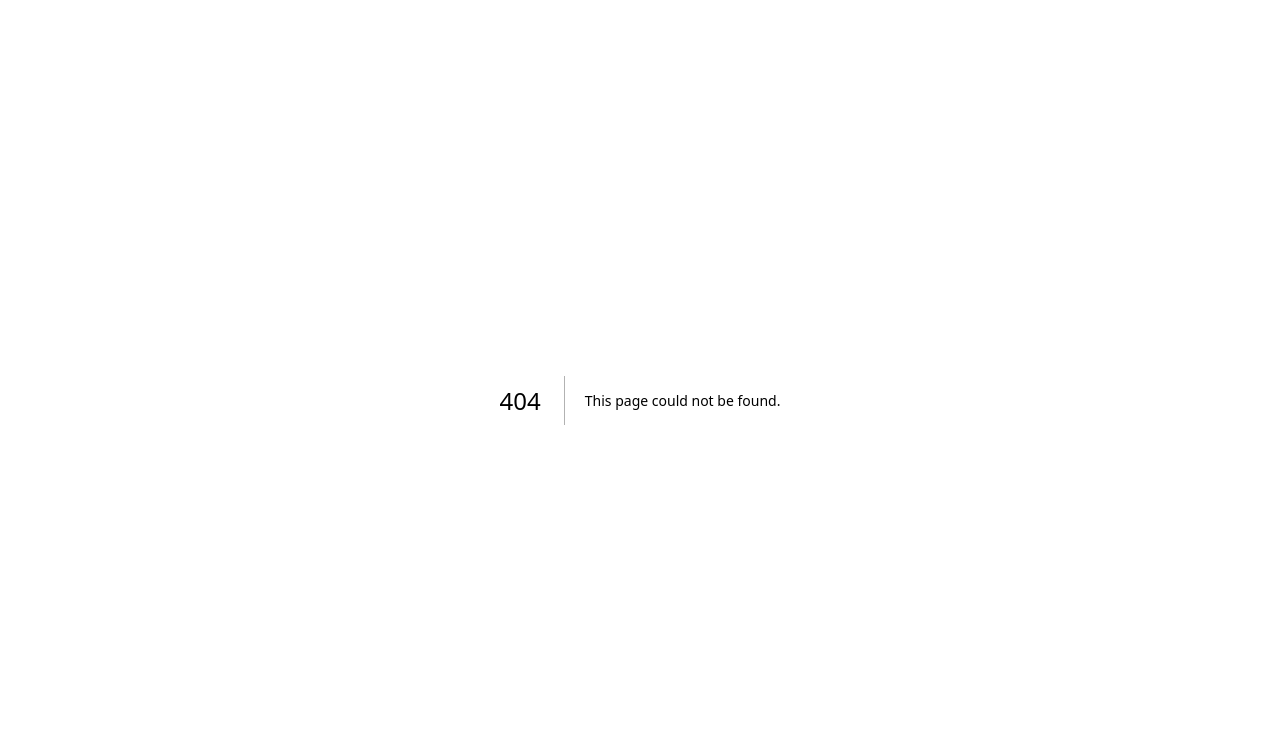
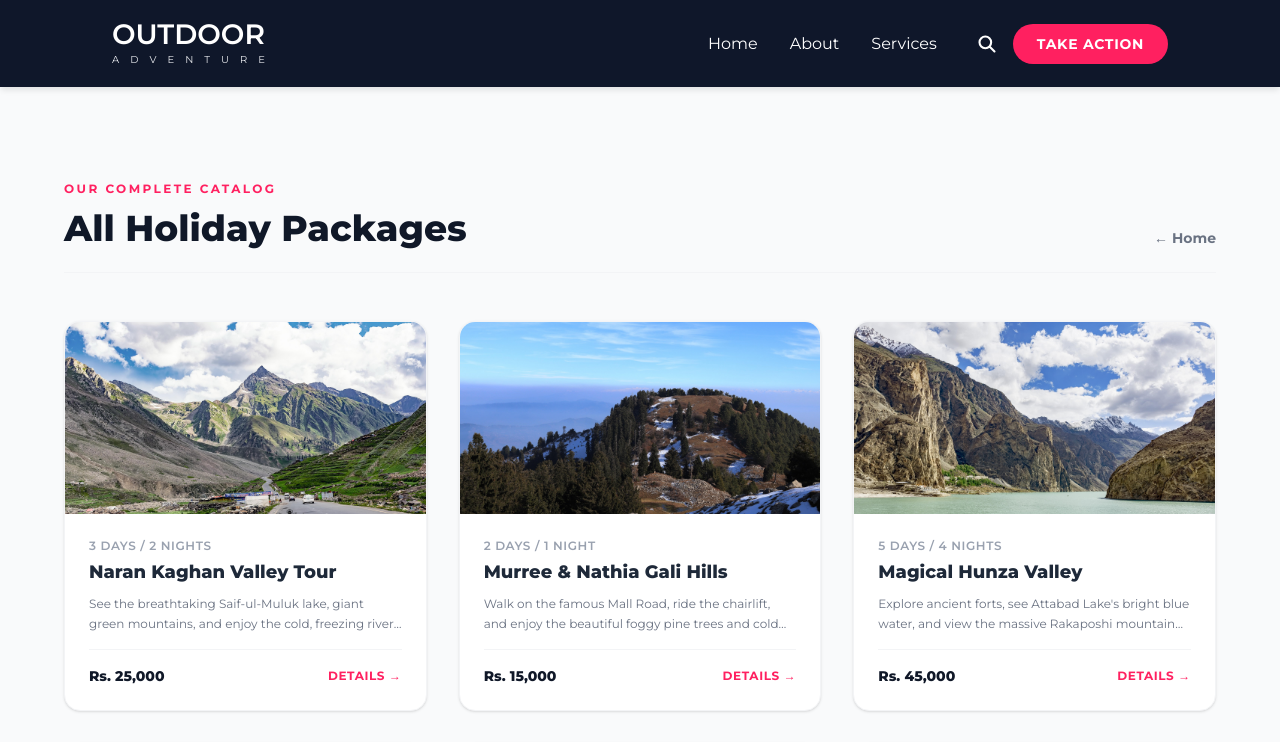
Before and after one commit to NoorAslamSe/outdoor-next, a Next.js app in the folder Desktop/outdoor-next/: page /tours in a window 1280 px wide. Before the commit this address had no page. Shown: the top 742 px of the page. Built offline with nearby package versions, Linux system fonts and the light colour scheme.

Commit message:
carousel update to the UI

```diff
--- a/Desktop/outdoor-next/app/components/TourCarousel.tsx
+++ b/Desktop/outdoor-next/app/components/TourCarousel.tsx
@@ -14,10 +14,10 @@ export default function TourCarousel() {
 
   const containerRef = useRef<HTMLDivElement>(null);
 
-  const cardsToShow = 3.5;
+  // Show exactly 3 cards inside the boxed view layout as requested
+  const cardsToShow = 3;
   const totalTours = toursData.length;
-
-  const maxIndex = totalTours - Math.floor(cardsToShow);
+  const maxIndex = totalTours - cardsToShow;
 
   const nextSlide = () => {
     if (currentIndex < maxIndex) {
@@ -35,9 +35,8 @@ export default function TourCarousel() {
     }
   };
 
-  // --- MOUSE DRAG HANDLERS (DESKTOP) ---
+  // --- MOUSE DRAG HANDLERS ---
   const handleMouseDown = (e: MouseEvent<HTMLDivElement>) => {
-    // Only drag if left mouse button is clicked
     if (e.button !== 0) return;
     setIsDragging(true);
     setStartX(e.pageX);
@@ -46,7 +45,7 @@ export default function TourCarousel() {
 
   const handleMouseMove = (e: MouseEvent<HTMLDivElement>) => {
     if (!isDragging) return;
-    e.preventDefault(); // Stop text selecting while dragging
+    e.preventDefault();
     const currentX = e.pageX;
     const diff = currentX - startX;
     setDragOffset(diff);
@@ -55,17 +54,12 @@ export default function TourCarousel() {
   const handleMouseUpOrLeave = () => {
     if (!isDragging) return;
     setIsDragging(false);
-
-    // Threshold to trigger page turn (e.g., if dragged more than 50px)
-    if (dragOffset < -50) {
-      nextSlide();
-    } else if (dragOffset > 50) {
-      prevSlide();
-    }
+    if (dragOffset < -50) nextSlide();
+    else if (dragOffset > 50) prevSlide();
     setDragOffset(0);
   };
 
-  // --- TOUCH HANDLERS (MOBILE) ---
+  // --- TOUCH HANDLERS ---
   const handleTouchStart = (e: TouchEvent<HTMLDivElement>) => {
     setIsDragging(true);
     setStartX(e.touches[0].clientX);
@@ -82,60 +76,51 @@ export default function TourCarousel() {
   const handleTouchEnd = () => {
     if (!isDragging) return;
     setIsDragging(false);
-
-    if (dragOffset < -50) {
-      nextSlide();
-    } else if (dragOffset > 50) {
-      prevSlide();
-    }
+    if (dragOffset < -50) nextSlide();
+    else if (dragOffset > 50) prevSlide();
     setDragOffset(0);
   };
 
-  // We calculate the base translateX based on current index,
-  // then we inject the dynamic drag distance for instant feedback!
   const baseTranslate = -currentIndex * (100 / cardsToShow);
   const dragTranslate = containerRef.current
     ? (dragOffset / containerRef.current.clientWidth) * 100
     : 0;
 
+  // Formatting slide count numbers (e.g., 1 -> "01")
+  const currentCount = String(currentIndex + 1).padStart(2, '0');
+  const totalCount = String(totalTours).padStart(2, '0');
+
   return (
-    <section className="py-20 bg-white w-full overflow-hidden">
+    <section className="py-20 bg-white w-full overflow-hidden select-none">
+      {/* BOX CONTAINER: Keeps everything safely padded and clean */}
+      <div className="max-w-6xl mx-auto px-6 md:px-12 lg:px-16">
 
-      {/* 1. THE TITLE CONTAINER */}
-      <div className="max-w-5xl mx-auto px-8 md:px-16 lg:px-24 mb-12 select-none">
-        <div className="flex flex-col md:flex-row md:items-end justify-between">
-          <div>
+        {/* ================= LINE 1: TOP HEADER ================= */}
+        <div className="flex items-end justify-between mb-12">
+          {/* Top Left: View All Button */}
+          <Link
+            href="/tours"
+            className="text-xs font-bold text-gray-900 border-b-2 border-gray-900 pb-1 uppercase tracking-wider hover:text-[#FF2060] hover:border-[#FF2060] transition-colors"
+          >
+            View All
+          </Link>
+
+          {/* Top Right: Title and Span Details */}
+          <div className="text-right">
             <span className="text-[#FF2060] font-bold text-xs uppercase tracking-[0.2em]">
               Popular Destinations
             </span>
             <h2 className="text-3xl md:text-4xl font-extrabold text-gray-900 mt-2">
               Explore Pakistan
             </h2>
-            <div className="w-12 h-[2px] bg-[#FF2060] mt-3" />
-          </div>
-
-          {/* Navigation Buttons */}
-          <div className="flex space-x-3 mt-6 md:mt-0">
-            <button
-              onClick={prevSlide}
-              className="w-12 h-12 rounded-full border border-gray-200 flex items-center justify-center text-gray-600 hover:bg-[#FF2060] hover:text-white hover:border-[#FF2060] transition-colors cursor-pointer font-bold"
-            >
-              ←
-            </button>
-            <button
-              onClick={nextSlide}
-              className="w-12 h-12 rounded-full border border-gray-200 flex items-center justify-center text-gray-600 hover:bg-[#FF2060] hover:text-white hover:border-[#FF2060] transition-colors cursor-pointer font-bold"
-            >
-              →
-            </button>
-          </div>
+            <div className="w-12 h-[2px] bg-[#FF2060] mt-3 ml-auto" />
           </div>
         </div>
 
-      {/* 2. THE CAROUSEL CONTAINER (Now fully interactive with mouse and touch events!) */}
+        {/* ================= LINE 2: THE CARDS LINE ================= */}
         <div
           ref={containerRef}
-        className={`relative w-full pl-0 ${isDragging ? 'cursor-grabbing' : 'cursor-grab'}`}
+          className={`relative w-full overflow-hidden ${isDragging ? 'cursor-grabbing' : 'cursor-grab'}`}
           onMouseDown={handleMouseDown}
           onMouseMove={handleMouseMove}
           onMouseUp={handleMouseUpOrLeave}
@@ -145,7 +130,7 @@ export default function TourCarousel() {
           onTouchEnd={handleTouchEnd}
         >
           <div
-          className={`flex ${isDragging ? 'transition-none' : 'transition-transform duration-500 ease-out'}`}
+            className={`flex -mx-3 ${isDragging ? 'transition-none' : 'transition-transform duration-500 ease-out'}`}
             style={{
               transform: `translateX(${baseTranslate + dragTranslate}%)`
             }}
@@ -153,11 +138,10 @@ export default function TourCarousel() {
             {toursData.map((tour) => (
               <div
                 key={tour.id}
-              className="w-full sm:w-1/2 md:w-[28%] flex-shrink-0 px-3 select-none"
-              // Prevents browser from dragging the image itself rather than the carousel container
+                className="w-full sm:w-1/2 md:w-1/3 flex-shrink-0 px-3"
                 onDragStart={(e) => e.preventDefault()}
               >
-              {/* Individual Card */}
+                {/* Clean contained Card layout */}
                 <div className="bg-gray-50 rounded-2xl overflow-hidden shadow-sm hover:shadow-md transition-shadow duration-300 flex flex-col h-full border border-gray-100">
                   <div className="relative h-48 w-full pointer-events-none">
                     <img
@@ -167,7 +151,7 @@ export default function TourCarousel() {
                     />
                   </div>
 
-                <div className="p-6 flex flex-col flex-grow">
+                  <div className="p-6 flex flex-col flex-grow text-left">
                     <span className="text-xs font-semibold text-gray-400 uppercase tracking-wider block mb-1">
                       {tour.duration}
                     </span>
@@ -183,7 +167,6 @@ export default function TourCarousel() {
                       <Link
                         href={`/tours/${tour.slug}`}
                         className="text-xs font-bold text-[#FF2060] uppercase tracking-wider hover:text-rose-700 transition-colors"
-                      // Stop card click events from firing if user is actively dragging the slider
                         onClick={(e) => isDragging && e.preventDefault()}
                       >
                         Details →
@@ -191,12 +174,38 @@ export default function TourCarousel() {
                     </div>
                   </div>
                 </div>
-
               </div>
             ))}
           </div>
         </div>
 
+        {/* ================= LINE 3: COUNT & NAVIGATION ================= */}
+        <div className="flex items-center justify-between mt-10">
+          {/* Bottom Left: Counter */}
+          <div className="text-sm font-bold text-gray-400 tracking-wider">
+            <span className="text-gray-900 text-base">{currentCount}</span>
+            <span className="mx-2">/</span>
+            <span>{totalCount}</span>
+          </div>
+
+          {/* Bottom Right: Navigation Buttons */}
+          <div className="flex space-x-3">
+            <button
+              onClick={prevSlide}
+              className="w-12 h-12 rounded-full border border-gray-200 flex items-center justify-center text-gray-600 hover:bg-[#FF2060] hover:text-white hover:border-[#FF2060] transition-colors cursor-pointer font-bold"
+            >
+              ←
+            </button>
+            <button
+              onClick={nextSlide}
+              className="w-12 h-12 rounded-full border border-gray-200 flex items-center justify-center text-gray-600 hover:bg-[#FF2060] hover:text-white hover:border-[#FF2060] transition-colors cursor-pointer font-bold"
+            >
+              →
+            </button>
+          </div>
+        </div>
+
+      </div>
     </section>
   );
 }
--- /dev/null
+++ b/Desktop/outdoor-next/app/tours/page.tsx
@@ -0,0 +1,89 @@
+import { toursData } from '../data/toursData';
+import Link from 'next/link';
+import Header from '../components/Header';
+
+export default function AllToursPage() {
+  return (
+    <>
+      {/*
+        This style tag injects a quick fix ONLY for this page.
+        It forces your header component to take a dark slate background
+        and positions it perfectly so your white text is visible!
+      */}
+      <style dangerouslySetInnerHTML={{__html: `
+        header, .fixed, [class*='Header'] {
+          background-color: #0f172a !important; /* Beautiful dark slate */
+          position: fixed !important;
+          top: 0 !important;
+          left: 0 !important;
+          width: 100% !important;
+          box-shadow: 0 4px 6px -1px rgb(0 0 0 / 0.1) !important;
+        }
+      `}} />
+
+      <Header />
+
+      {/* Main content shifted down cleanly */}
+      <main className="min-h-screen bg-gray-50 pt-44 pb-16">
+        <div className="max-w-7xl mx-auto px-6 md:px-12 lg:px-16">
+
+          {/* Header section matching your corporate styling */}
+          <div className="mb-12 flex justify-between items-end border-b border-gray-100 pb-6">
+            <div>
+              <span className="text-[#FF2060] font-bold text-xs uppercase tracking-[0.2em]">
+                Our Complete Catalog
+              </span>
+              <h1 className="text-3xl md:text-4xl font-extrabold text-gray-900 mt-2">
+                All Holiday Packages
+              </h1>
+            </div>
+            <Link href="/" className="text-sm font-bold text-gray-500 hover:text-[#FF2060] transition-colors">
+              ← Home
+            </Link>
+          </div>
+
+          {/* 3-column responsive grid view layout */}
+          <div className="grid grid-cols-1 sm:grid-cols-2 md:grid-cols-3 gap-8">
+            {toursData.map((tour) => (
+              <div
+                key={tour.id}
+                className="bg-white rounded-2xl overflow-hidden shadow-sm hover:shadow-md transition-all duration-300 flex flex-col h-full border border-gray-100"
+              >
+                <div className="relative h-48 w-full">
+                  <img
+                    src={tour.image}
+                    alt={tour.title}
+                    className="w-full h-full object-cover"
+                  />
+                </div>
+
+                <div className="p-6 flex flex-col flex-grow text-left">
+                  <span className="text-xs font-semibold text-gray-400 uppercase tracking-wider block mb-1">
+                    {tour.duration}
+                  </span>
+                  <h3 className="font-extrabold text-gray-800 text-lg line-clamp-1 mb-2">
+                    {tour.title}
+                  </h3>
+                  <p className="text-gray-500 text-xs line-clamp-2 mb-4 leading-relaxed">
+                    {tour.description}
+                  </p>
+
+                  <div className="mt-auto pt-4 border-t border-gray-100 flex items-center justify-between">
+                    <span className="font-black text-gray-900 text-sm">{tour.price}</span>
+                    <Link
+                      href={`/tours/${tour.slug}`}
+                      className="text-xs font-bold text-[#FF2060] uppercase tracking-wider hover:text-rose-700 transition-colors"
+                    >
+                      Details →
+                    </Link>
+                  </div>
+                </div>
+              </div>
+            ))}
+          </div>
+
+        </div>
+      </main>
+    </>
+  );
+}
```
Lines whose indentation alone changed are shown as unchanged.
